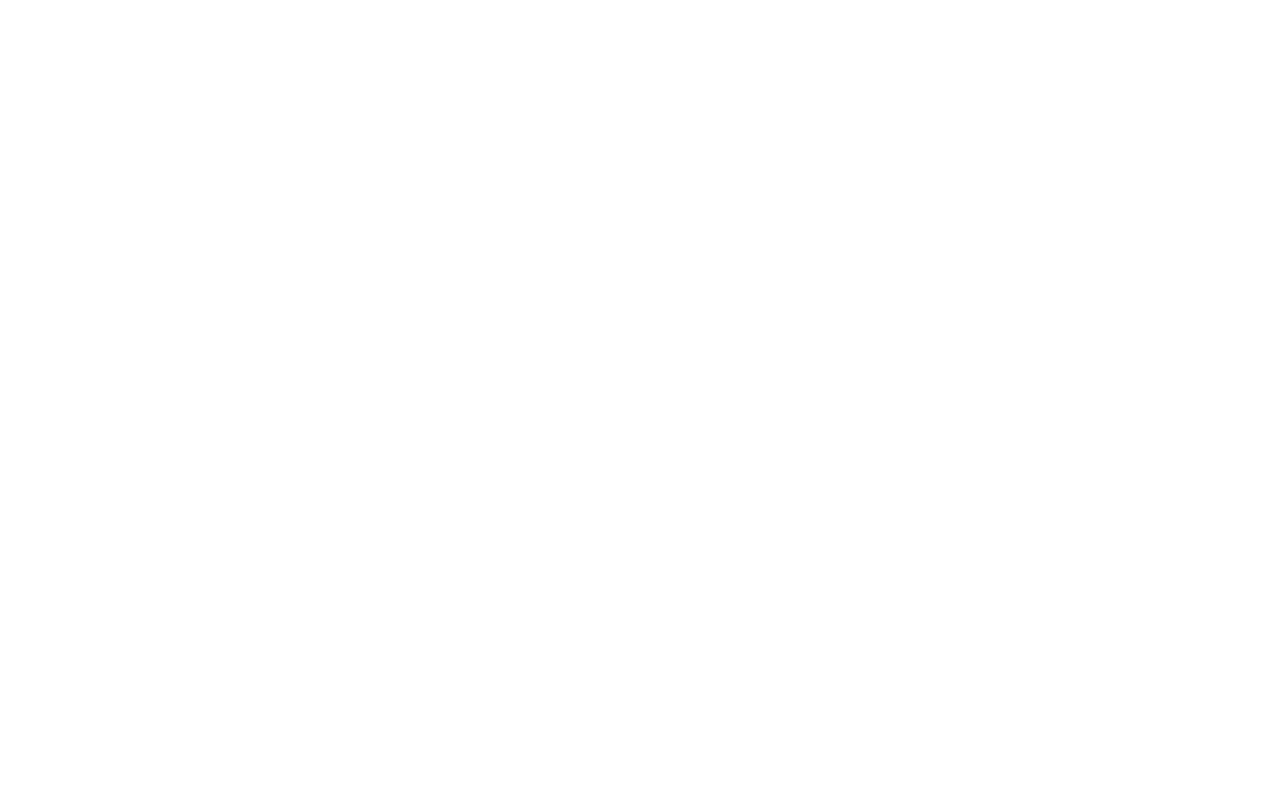
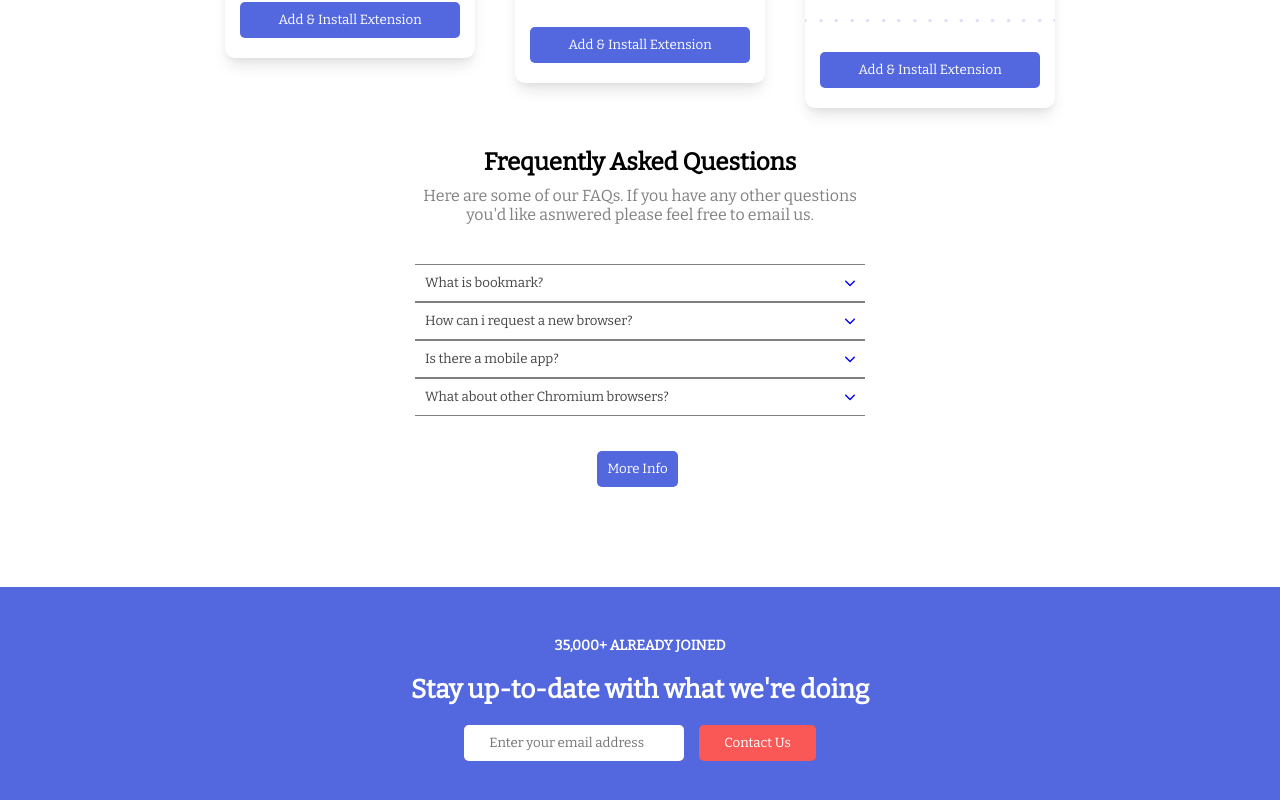
Before and after one commit to Kiril-Pavlov/bookmark-landing-page, a React (Create React App) app: page / in a window 1280 px wide. Shown: the part 1386-2186 px from the top of the page. Before the commit the page ends 800 px from the top, so only its background shows below. Built offline with nearby package versions, Linux system fonts and the light colour scheme.

Commit message:
contact component done

```diff
--- a/src/App.js
+++ b/src/App.js
@@ -18,9 +18,11 @@
     <div className="App">
       <Nav navbarLinks={navbarLinks} />
       <Home />
-      {/* <Features />
+      <Features />
       <Download />
-      <Questions  /> */}
+      <Questions  />
+
+      <Contact />
 
 
 
--- /dev/null
+++ b/src/components/Contact.css
@@ -0,0 +1,82 @@
+.contact-container {
+    width: 100%;
+    background-color: var(--primary-color);
+    text-align: center;
+    margin-top: 100px;
+}
+
+.contact-subtitle {
+    color: white;
+    font-size: 14px;
+    padding: 50px 0px 20px 0px;
+}
+
+.contact-title {
+    color: white;
+    font-size: 26px;
+    padding: 0px 0px 20px 0px;
+}
+
+.contact-input {
+    padding: 10px 25px 10px 25px;
+    width: 100%;
+    border: none;
+    border-radius: 5px;
+}
+
+.contact-button {
+    background-color: var(--secondary-color);
+    padding: 10px 25px 10px 25px;
+    margin-left: 15px;
+    border-radius: 5px;
+    border: none;
+    color: white;
+    font-weight: 500;
+    text-decoration: none;
+    transition: all 0.5s ease;
+    height: 36px;
+}
+
+.contact-button:hover {
+    background-color: white;
+    border: 3px solid var(--secondary-color);
+    color: var(--secondary-color);
+    transition: all 0.5s ease;
+}
+
+.contact-input-button {
+    padding-bottom: 50px;
+    display: flex;
+    flex-direction: row;
+    width: 100%;
+    justify-content: center;
+}
+
+.error-message {
+    color: white;
+    padding: 0px 10px;
+    text-align: left;
+    font-size: 14px;
+    font-style: italic;
+}
+
+.input-message {
+    background-color: var(--secondary-color);
+    flex-direction: column;
+    display: flex;
+    justify-content: center;
+    align-items: center;
+    border-radius: 5px;
+}
+
+@media screen and (max-width:800px) {
+    .contact-input-button {
+        flex-direction: column;
+        width: 80%;
+        margin: 5px 10%;
+    }
+    .contact-button {
+        width: 100%;
+        margin: 15px 0%;
+    }
+}
--- a/src/components/Contact.js
+++ b/src/components/Contact.js
@@ -1,9 +1,38 @@
-import React from 'react'
+import React, { useState } from 'react'
+import "../components/Contact.css"
 
 const Contact = () => {
+
+  const [email, setEmail] = useState("");
+  const [message, setMessage] = useState("");
+
+  const emailValidation = () => {
+    const regEx = /^[a-zA-Z0-9.!#$%&’*+/=?^_`{|}~-]+@[a-zA-Z0-9-]+(?:\.[a-zA-Z0-9-]+)*$/;
+    if (regEx.test(email)) {
+      setMessage("")
+    } else if (!regEx.test(email) && email != "") {
+      setMessage("Whoops, make sure it's an email")
+    } else {
+      setMessage("")
+    }
+  };
+  const handleOnChange = (e) => {
+    setEmail(e.target.value);
+  };
+
   return (
-    <div>Contact</div>
+    <div className='contact-container'>
+      <h4 className='contact-subtitle'>35,000+ ALREADY JOINED</h4>
+      <h2 className='contact-title'>Stay up-to-date with what we're doing</h2>
+      <div className='contact-input-button'>
+        <div className='input-message'>
+          <input type="email" className='contact-input' value={email} onChange={handleOnChange} placeholder='Enter your email address' />
+         <p className='error-message'>{message}</p>
+        </div>
+        <button className='contact-button' onClick={emailValidation}>Contact Us</button>
+      </div>
+    </div>
   )
 }
 
-export default Contact
+export default Contact;
```
